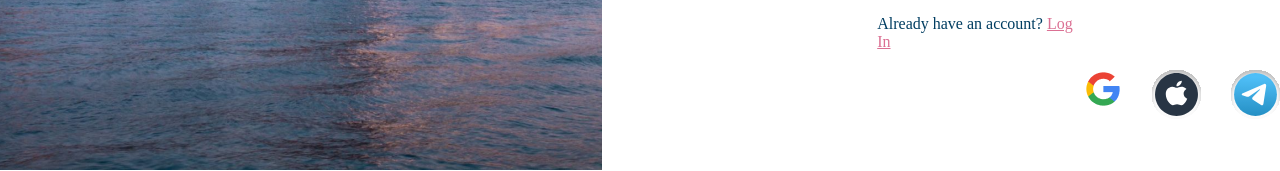
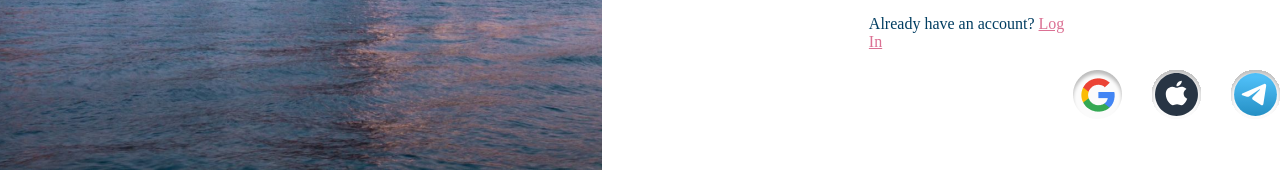
Before and after one commit to Anilapachishvili/flex, a plain HTML site: page index.html in a window 1280 px wide. Shown: the part 530-701 px from the top of the page. Drawn offline with Linux system fonts and the light colour scheme; files whose address does not match are found by name.

Commit message:
i changed the icon photo

```diff
--- a/index.html
+++ b/index.html
@@ -45,7 +45,7 @@
         </p>
         <div class="icons">
           <a href="https://accounts.google.com/">
-            <img class="google" src="images/google.png" alt="google icon" />
+            <img class="google" src="./images/Group 17.png" alt="google icon" />
           </a>
           <a href="https://appleid.apple.com/">
             <img class="apple" src=".//images/Group 16.svg" alt="apple logo" />
```
Also changed, not shown: images/Group 17.png (added), images/google.png (deleted), style.css (line endings or trailing spaces).
